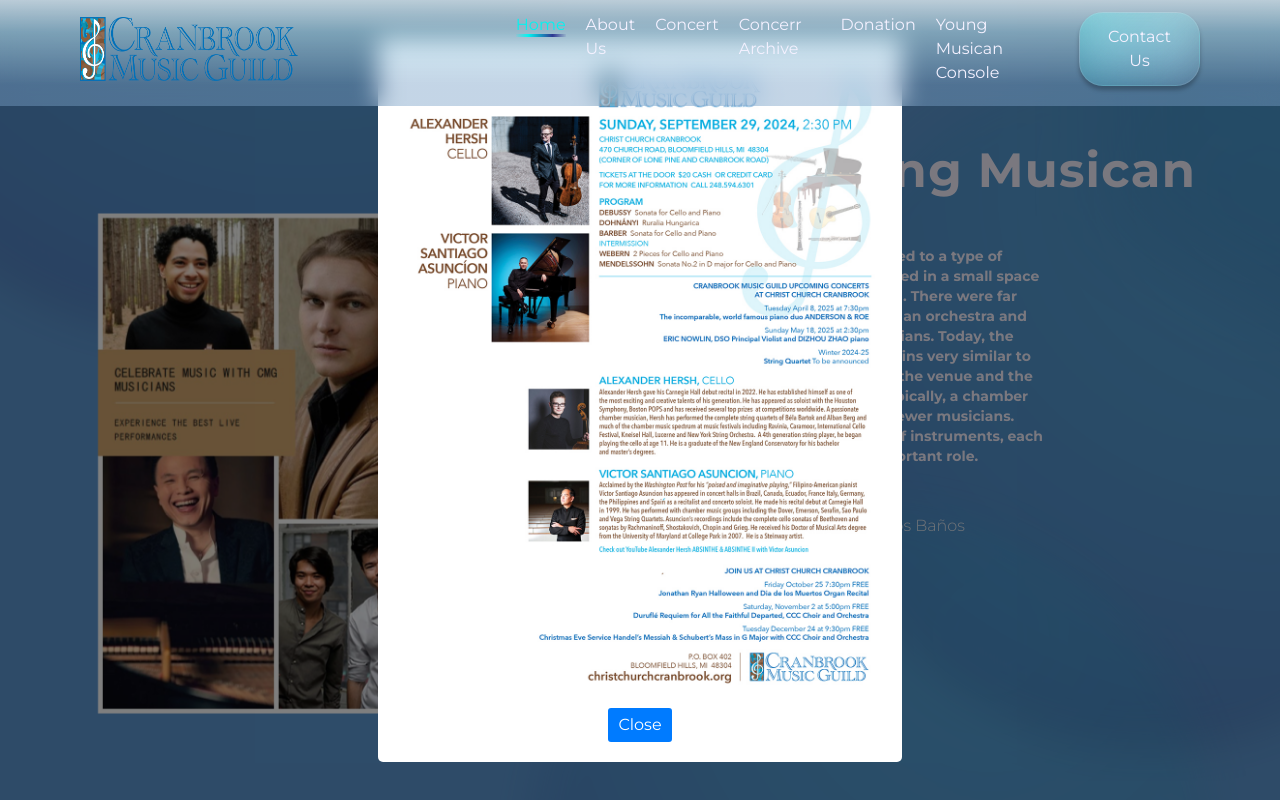
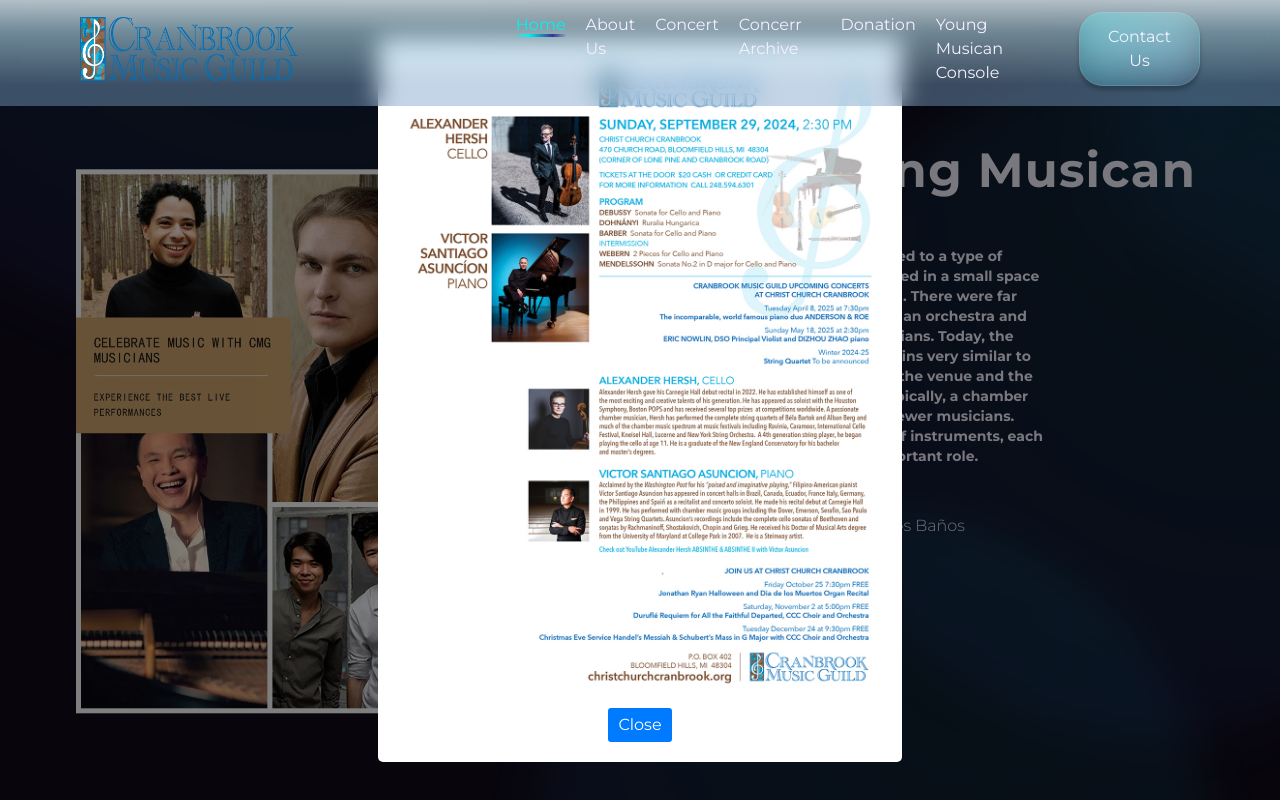
Before and after one commit to yuntaozhu/CMGWebsite, a SvelteKit app: page / in a window 1280 px wide. Shown: the top 800 px of the page. Built offline with nearby package versions, Linux system fonts and the light colour scheme; what sanity would draw is missing.

Commit message:
black background

```diff
--- a/src/app.css
+++ b/src/app.css
@@ -185,7 +185,7 @@ h5 {
     --color-dark-purple: #3D338D;
     --color-blue: #3B7FEF;
     --color-dark-blue: #efd463;
-    --color-sky-blue: rgba(89, 149, 209, 0.84);
+    --color-sky-blue: rgba(10, 5, 20, 0.84);
     --color-dark-sky-blue: #30CAF2;
 
     --font-family-work-sans: 'Work Sans';
--- a/src/components/organisms/Home/Hero.svelte
+++ b/src/components/organisms/Home/Hero.svelte
@@ -33,8 +33,8 @@
             <img
                 src="/assets/hero-banner.webp"
                 alt="The seal of CMG placed on top of a glass object."
-                width="500"
-                height="500"
+                width="650"
+                height="650"
                 class="max-w-xs 2xl:max-w-sm 3xl:max-w-lg m-auto"
             />
         </div>
```
